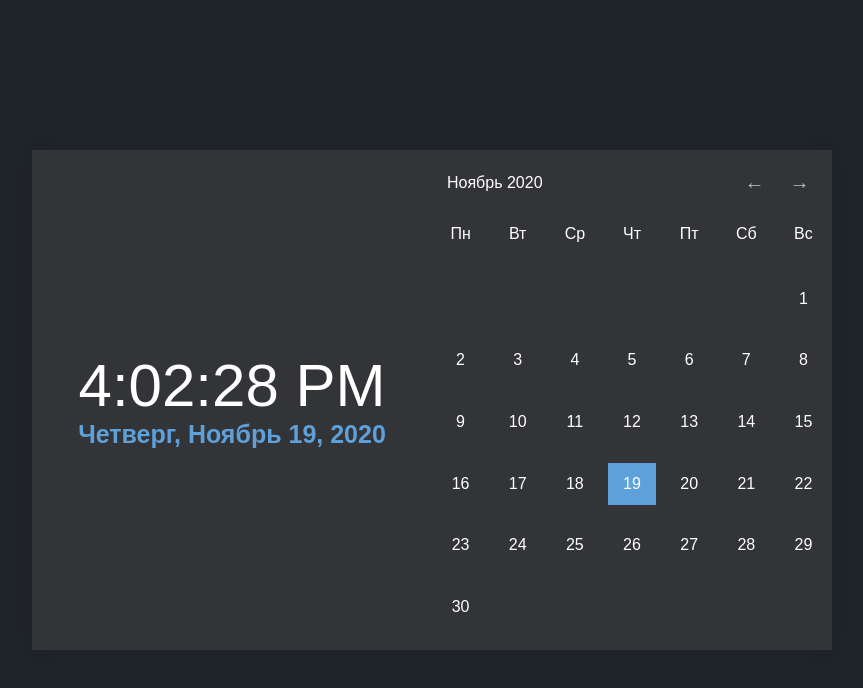
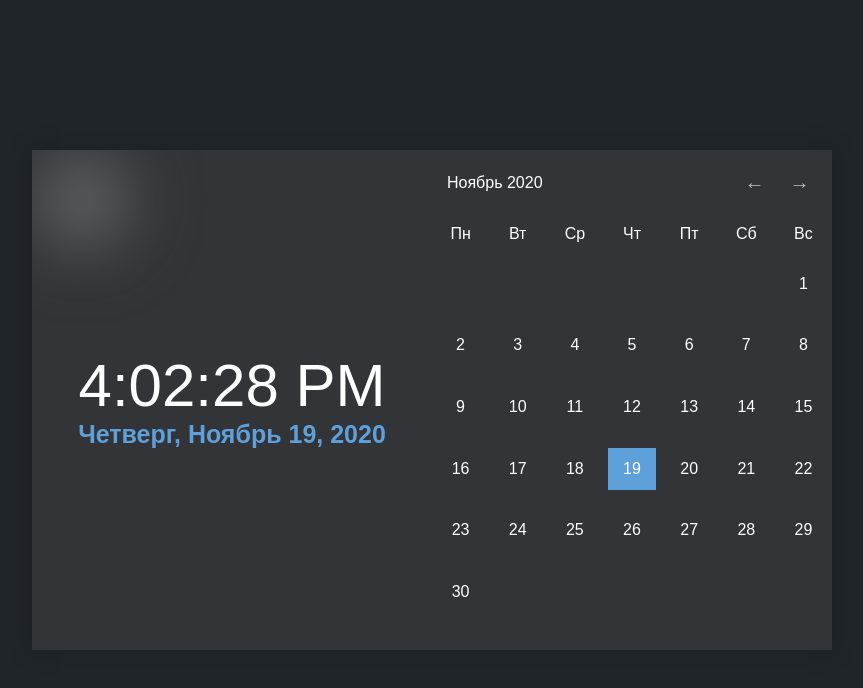
Before and after one commit to ageiwa/calendar-react, a React (Create React App) app: page / in a window 1280 px wide. Shown: the top 688 px of the page, without its empty margins (208-1071 px from the left). Built offline with nearby package versions, Linux system fonts and the light colour scheme.

Commit message:
made a sphere that moves behind the cursor

```diff
--- a/src/App/App.js
+++ b/src/App/App.js
@@ -5,13 +5,27 @@ import CurrentDate from './components/CurrentDate/CurrentDate';
 import Calendar from './components/Calendar/Calendar';
 
 const App = () => {
+    const sphere = React.createRef();
+
+    function moveSphere(e) {
+        if (!e) e = window.event;
+
+        const wrapSlide = sphere.current.parentElement;
+
+        sphere.current.style.left = (e.pageX-50) - wrapSlide.offsetLeft + 'px';
+        sphere.current.style.top = (e.pageY-50) - wrapSlide.offsetTop + 'px';
+    }
+
     return (
-        <div className="app">
-            <div className="time-date">
-                <CurrentTime />
-                <CurrentDate />
+        <div className="container" onMouseMove={() => moveSphere()}>
+            <div className="app">
+                <div className="time-date">
+                    <CurrentTime />
+                    <CurrentDate />
+                </div>
+                <Calendar />
+                <div className="sphere" ref={sphere}></div>
             </div>
-            <Calendar />
         </div>
     );
 }
--- a/src/App/components/SlideDays/SlideDays.js
+++ b/src/App/components/SlideDays/SlideDays.js
@@ -20,7 +20,7 @@ const SlideDays = (props) => {
     };
 
     return (
-        <div className="wrap-slide">
+        <>
             <div className="slide-days" style={style}>
                 <div className="container-days">{
 
@@ -48,7 +48,7 @@ const SlideDays = (props) => {
 
                 }</div>
             </div>
-        </div>
+        </>
     );
 }
 
--- a/src/App/components/SlideDays/style.css
+++ b/src/App/components/SlideDays/style.css
@@ -1,7 +1,3 @@
-.wrap-slide {
-    overflow: hidden;
-}
-
 .slide-days {
     margin-left: -400px;
     width: 1200px;
@@ -25,6 +21,7 @@
     align-items: center;
     justify-content: center;
     cursor: pointer;
+    background-color: #333438;
 }
 
 .num:hover {
--- a/src/App/style.css
+++ b/src/App/style.css
@@ -4,7 +4,7 @@
     font-family: sans-serif;
 }
 
-body {
+.container {
     width: 100vw;
     height: 100vh;
     display: flex;
@@ -19,6 +19,8 @@ body {
     background-color: #333438;
     box-shadow: 0px 0px 20px 5px rgba(0, 0, 0, 0.1);
     display: flex;
+    position: relative;
+    overflow: hidden;
 }
 
 .time-date {
@@ -27,8 +29,19 @@ body {
     flex-direction: column;
     align-items: center;
     justify-content: center;
+    z-index: 9999;
 }
 
 .calendar {
     flex: 1;
+    z-index: 9999;
 }
+
+.sphere {
+    width: 100px;
+    height: 100px;
+    background: radial-gradient(circle, rgba(255, 255, 255, 0.5) 0%, rgba(0, 0, 0, 0.5) 100%);
+    filter: blur(35px);
+    border-radius: 100%;
+    position: absolute;
+}
```
